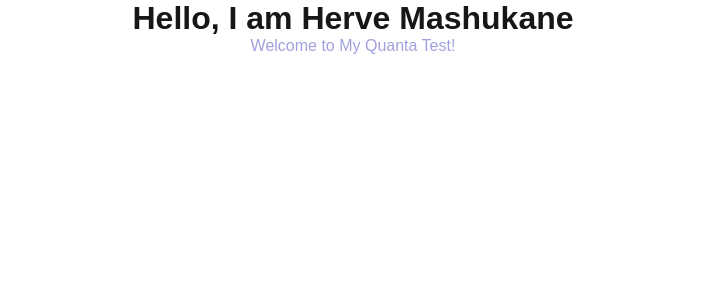
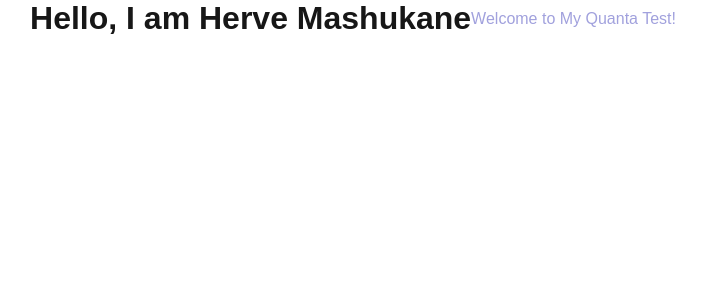
Before and after one commit to HerveMashukane/quanta-test, a Next.js app: page / in a window 1280 px wide. Shown: the top 300 px of the page, without its empty margins (287-993 px from the left). Built offline with nearby package versions, Linux system fonts and the light colour scheme.

Commit message:
fix submit error

```diff
--- a/src/app/page.module.css
+++ b/src/app/page.module.css
@@ -1,3 +1,9 @@
+.content {
+  display: flex;
+  justify-content: center;
+  align-items: center;
+}
+
 .title {
   font-size: 2rem;
   font-weight: bold;
--- a/src/app/page.tsx
+++ b/src/app/page.tsx
@@ -2,7 +2,7 @@
 
 export default function Home() {
   return (
-    <main>
+    <main className={styles.content}>
       <h1 className={styles.title}>
         Hello, I am Herve Mashukane
       </h1>
```
